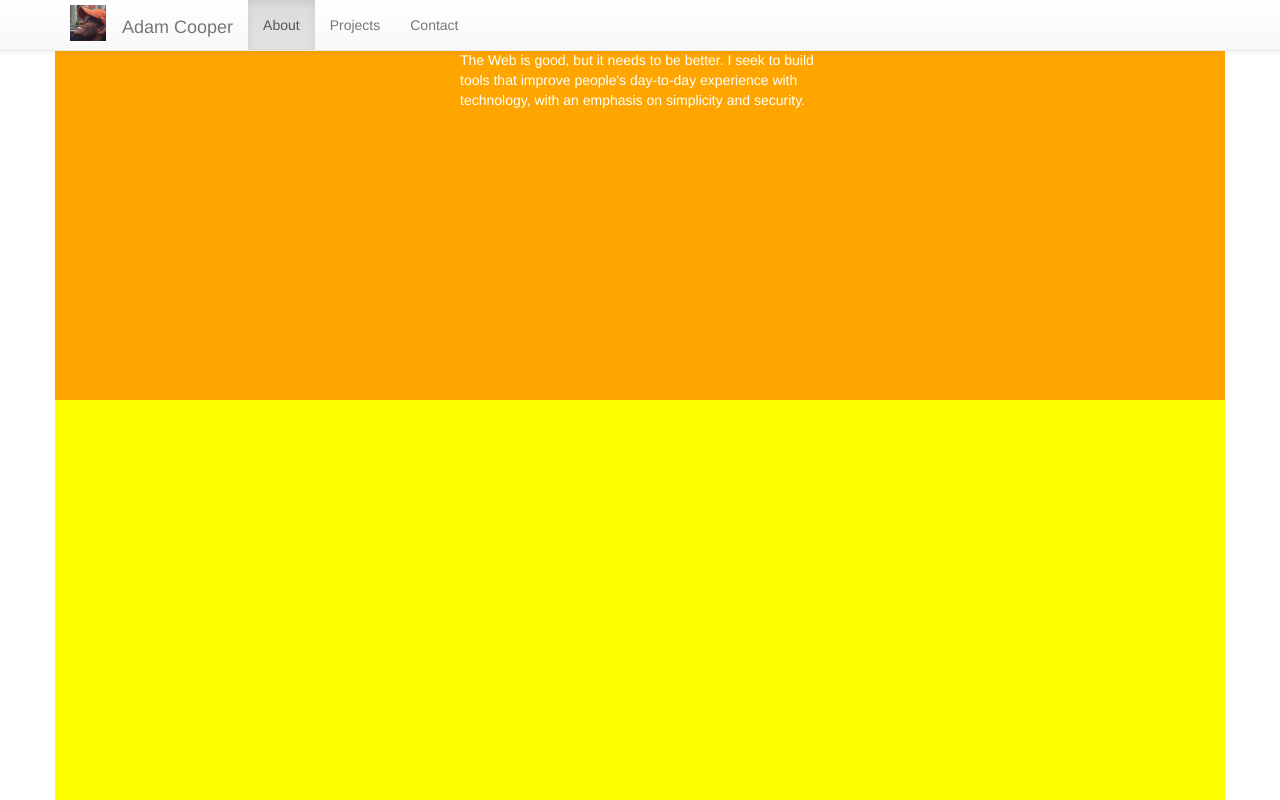
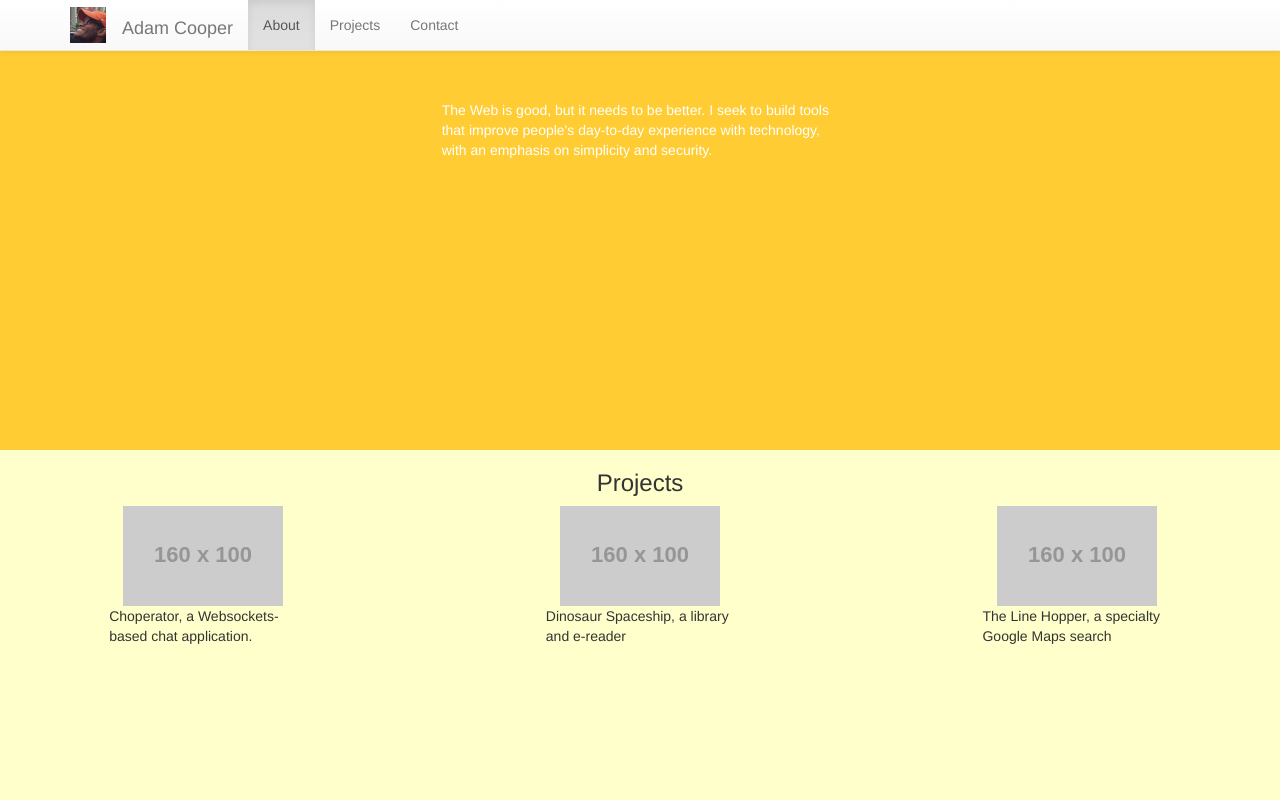
Before and after one commit to amcooper/about_me, a plain HTML site: page index.html in a window 1280 px wide. Shown: the top 800 px of the page. Drawn offline with nearby package versions, Linux system fonts and the light colour scheme; placeholder pictures from the web are drawn by us.

Commit message:
Full width. Centered pics.

```diff
--- a/css/stylesheet.css
+++ b/css/stylesheet.css
@@ -15,23 +15,35 @@ a:visited {
 #profile {
 	display: inline;
 	height: 36px;
-	margin: -10px 16px 0px 0px;
+	margin: -8px 16px 0px 0px;
+}
+
+#top-dummy {
+	height: 50px;
 }
 
 #about {
 	padding-top: 50px;
-	background-color: orange;
+	background-color: #ffcc33;
 	color: white;
 	min-height: 400px;
 }
 
 #projects {
-	background-color: yellow;
+	background-color: #ffffcc;
 	min-height: 400px;
 }
 
+.project_image {
+	margin: 0px auto;
+}
+
+#projects_title {
+	text-align: center;
+}
+
 #contact {
-	background-color: green;
+	background-color: #33cc33;
 	color: white;
 	min-height: 400px;
 	padding: 40px;
--- a/index.html
+++ b/index.html
@@ -36,41 +36,52 @@
           </div>
           <div id="navbar" class="navbar-collapse collapse">
             <ul class="nav navbar-nav">
-              <li class="active"><a href="#">About <span class="sr-only">(current)</span></a></li>
-              <li><a href="#">Projects</a></li>
-              <li><a href="#">Contact</a></li>
-  <!--             <li class="dropdown">
-                <a href="#" class="dropdown-toggle" data-toggle="dropdown" role="button" aria-expanded="false">Dropdown <span class="caret"></span></a>
-                <ul class="dropdown-menu" role="menu">
-                  <li><a href="#">Action</a></li>
-                  <li><a href="#">Another action</a></li>
-                  <li><a href="#">Something else here</a></li>
-                  <li class="divider"></li>
-                  <li><a href="#">Separated link</a></li>
-                  <li class="divider"></li>
-                  <li><a href="#">One more separated link</a></li>
-                </ul>
-              </li> -->
-            </ul>
-<!--             <ul class="nav navbar-nav navbar-right">
-              <li><a href="../navbar/">Default</a></li>
-              <li><a href="../navbar-static-top/">Static top</a></li>
-              <li class="active"><a href="./">Fixed top <span class="sr-only">(current)</span></a></li>
-            </ul> -->
+              <li class="active"><a href="#about">About <span class="sr-only">(current)</span></a></li>
+              <li><a href="#projects">Projects</a></li>
+              <li><a href="#contact">Contact</a></li>
+             </ul>
           </div><!--/.nav-collapse -->
         </div>
       </nav>
+      <!-- col-md-offset-1 -->
+      <!-- col-md-1 col-xs-3 -->
+      <!-- col-md-2 col-xs-6 -->
+      <!-- col-md-1 col-xs-3 -->
+      <!-- col-md-1 col-xs-3 -->
+      <!-- col-md-2 col-xs-6 -->
+      <!-- col-md-1 col-xs-3 -->
+      <!-- col-md-1 col-xs-3 -->
+      <!-- col-md-2 col-xs-6 -->
+      <!-- col-md-1 col-xs-3 -->
 
-    <div class="container" id="main-content">
+
+    <div class="container-fluid" id="main-content">
+      <div id="top-dummy"></div>
       <div id="about" class="row">
-        <div class="col-md-4"></div>
-        <div class="col-md-4" id="about_text">
+        <div class="col-md-4 col-md-offset-4" id="about_text">
           The Web is good, but it needs to be better. I seek to build tools that improve people's day-to-day experience with technology, with an emphasis on simplicity and security.
         </div><!-- #about_text -->
       </div><!-- #about -->
       <div id="projects" class="row">
-        <div class="col-md-4" id="projects_text">
-        </div><!-- #projects_text -->
+        <div class="row" id="projects_title">
+          <h3>Projects</h3>
+        </div>
+        <div class="row">
+          <div class="col-md-2 col-md-offset-1">
+            <div>
+              <a href="http://theadamcooper.com:2001/client_browser.html" target="_blank"><img src="http://www.placehold.it/160x100" alt="Choperator" class="center-block"></a>
+              <p>Choperator, a Websockets-based chat application.</p>
+            </div>
+          </div>
+          <div class="col-md-2 col-md-offset-2">
+            <a href="http://theadamcooper.com:2000" target="_blank"><img src="http://www.placehold.it/160x100" alt="Dinosaur Spaceship" class="center-block"></a>
+            <p>Dinosaur Spaceship, a library and e-reader</p>
+          </div>
+          <div class="col-md-2 col-md-offset-2">
+            <a href="http://theadamcooper.com" target="_blank"><img src="http://www.placehold.it/160x100" alt="The Line Hopper" class="center-block"></a>
+            <p>The Line Hopper, a specialty Google Maps search</p>
+          </div>
+        </div>
       </div><!-- #projects -->
       <div id="contact" class="row">
         <div class="col-md-4"></div>
@@ -98,5 +109,6 @@
     <!-- <script src="js/bootstrap.min.js"></script> -->
     <!-- Latest compiled and minified JavaScript -->
     <script src="https://maxcdn.bootstrapcdn.com/bootstrap/3.3.4/js/bootstrap.min.js"></script>
+    <script src="js/index.js"></script>
   </body>
 </html>
--- /dev/null
+++ b/js/index.js
@@ -0,0 +1,16 @@
+$( document ).ready(function() {
+    $('a[href^="#"]').on('click', function(event) {
+        debugger;
+        var target = $(this.href);
+        console.log("target: " + target); //debug
+        console.log("target.length: " + target.length); //debug
+        debugger;
+        if ( target.length ) {
+            debugger;
+            event.preventDefault();
+            $('html, body').animate({
+                scrollTop: target.offset().top
+            }, 1000);
+        }
+    });
+});
```
